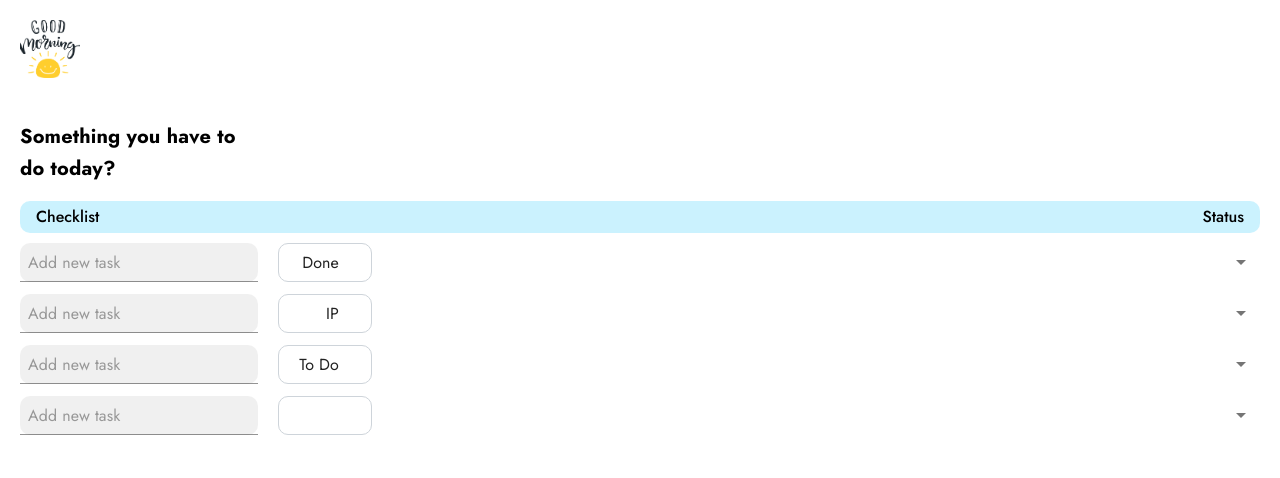
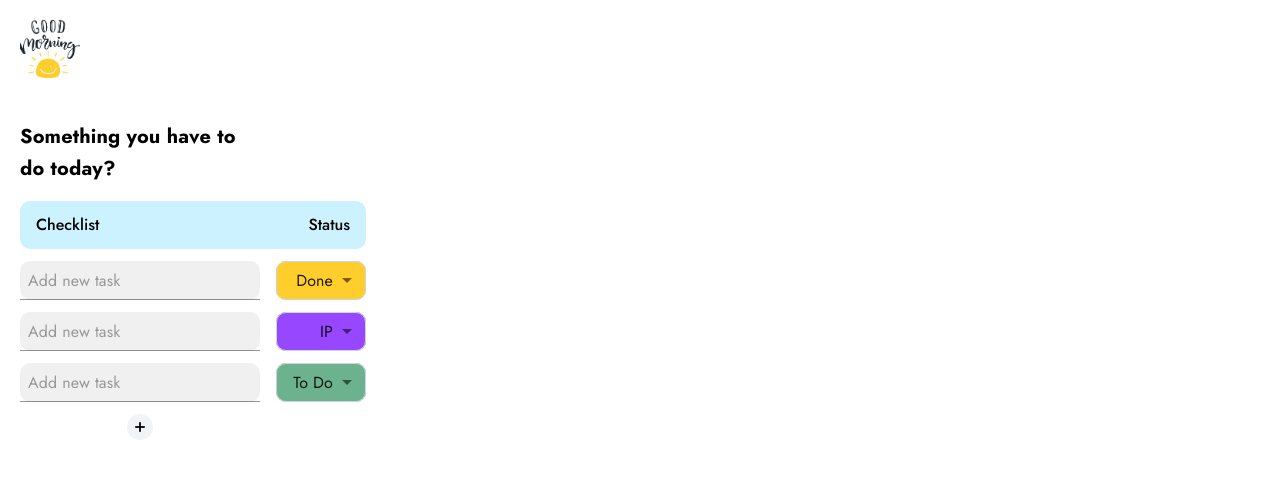
Before and after one commit to dungzga/i-Care, a Next.js app: page /todo in a window 1280 px wide. Shown: the top 478 px of the page. Built offline with nearby package versions, Linux system fonts and the light colour scheme.

Commit message:
add todo features

```diff
--- a/src/views/QuoteViews/QuoteViews.tsx
+++ b/src/views/QuoteViews/QuoteViews.tsx
@@ -55,7 +55,7 @@ export const QuoteViews: FC = () => {
                 !isLoading &&
                 <div className={styles.wrapper}>
                     <span className={`${styles.fadeInBox} ${styles.fadein} ${styles.quote}`}>
-                        {quote}
+                    "{quote}"
                     </span>
                     <Stack position={"absolute"} bottom={"40px"}>
                         <Link href={`/i-care`}>
--- a/src/views/ToDoViews/ToDoViews.module.css
+++ b/src/views/ToDoViews/ToDoViews.module.css
@@ -1,11 +1,8 @@
 .gridBox{
     display: grid;
     width: 100%;
-    grid-template:
-      [header-left] "head head" 30px [header-right]
-      [main-left] "text  dropdown" 1fr [main-right]
-      / 250px 1fr;
-    column-gap: 8px;
+    grid-template: "head head" "text  dropdown" / 240px 90px;
+    column-gap: 16px;
     margin-top: 16px;
 }
 
@@ -35,4 +32,12 @@
     display: flex;
     flex-direction: column;
     gap: 12px;
-  }
+}
+
+.addButton{
+  text-align: center;
+}
+
+.removeButton{
+  align-self: flex-end
+}
--- a/src/views/ToDoViews/ToDoViews.tsx
+++ b/src/views/ToDoViews/ToDoViews.tsx
@@ -1,11 +1,11 @@
 "use client"
 
-import { FC, useState } from "react"
+import { FC, useEffect, useState } from "react"
 import styles from "./ToDoViews.module.css"
 import { styled } from '@mui/material/styles';
 import InputBase from '@mui/material/InputBase';
 
-import { Link, MenuItem, NativeSelect, Select, TextField, Typography } from "@mui/material"
+import { Link, MenuItem, NativeSelect, Select, SelectChangeEvent, TextField, Typography } from "@mui/material"
 import { LayoutViews } from "../LayoutViews/LayoutViews"
 import { ActionButton } from "@/components/core/ActionButton";
 import Image from "next/image";
@@ -13,7 +13,7 @@ import Image from "next/image";
 
 export interface TTodoList {
     content: string,
-    status: "done" | "inprogress" | "todo" | null
+    status: string
 }
 
 const defaultTodoList: TTodoList[] = [
@@ -28,20 +28,16 @@ const defaultTodoList: TTodoList[] = [
     {
         content: "",
         status: "todo"
-    },
-    {
-        content: "",
-        status: null
     }
 ]
 
 const BootstrapInput = styled(InputBase)(({ theme }) =>
-    ({
+    {
+        return {
         '& .MuiInputBase-input': {
-    width: "50px",
+        width: "60px",
         borderRadius: "10px",
         position: 'relative',
-      backgroundColor: "#FFFFFF",
         border: '1px solid #ced4da',
         fontSize: 16,
         padding: '7px 10px',
@@ -53,11 +49,32 @@ const BootstrapInput = styled(InputBase)(({ theme }) =>
             boxShadow: '0 0 0 0.2rem rgba(0,123,255,.25)',
         },
         },
-  }));
+    }
+    });
 
 
 export const ToDoViews: FC = () => {
     const [todoList, setTodoList] = useState<TTodoList[]>(defaultTodoList);
+
+    const addMoreTodoItem = () => {
+        const newTodoItem: TTodoList = {
+            content: "",
+            status: ""
+        }
+        const newTodoList = [...todoList];
+        newTodoList.push(newTodoItem);
+        setTodoList(newTodoList);
+    }
+
+    const removeTodoItem = (index: number) => {
+        const newTodoList = [...todoList];
+        newTodoList.splice(index, 1);
+        setTodoList(newTodoList);
+    }
+
+    useEffect(() => {
+        console.log(todoList)
+    },[todoList])
     return (
         <LayoutViews>
             <Link href="/i-care">
@@ -81,10 +98,12 @@ export const ToDoViews: FC = () => {
                 <div className={styles.text}>
                     {todoList.map((todo, index) => {
                         return (
+                        <>
+
                         <TextField
                         sx={{
                             borderRadius: "10px",
-                            width: "95%"
+                            width: "100%",
                         }}
                         key={index}
                         value={todo.content}
@@ -93,17 +112,43 @@ export const ToDoViews: FC = () => {
                         variant="filled"
                         multiline
                         placeholder="Add new task" />
+                        {index > 2 &&
+                            <Image
+                            width={16}
+                            height={16}
+                            alt="remove button"
+                            src="/remove_button.png"
+                            onClick={() => removeTodoItem(index)}
+                            className={styles.removeButton}
+                            />
+                        }
+                        </>
                         )
                     })}
 
                 </div>
                 <div className={styles.dropdown}>
                     {todoList.map((todo, index) => {
+                    var optionBackgroundColor: string = "";
+                    if(todo.status == "done"){
+                        optionBackgroundColor = "#FFCE2D"
+                    } else if(todo.status == "inprogress"){
+                        optionBackgroundColor = "#9747FF"
+                    } else if(todo.status == "todo"){
+                        optionBackgroundColor = "#6CB28E"
+                    } else {
+                        optionBackgroundColor = "#FFFFFF"
+                    }
                     return (
                     <Select
                     key={index}
-                    input={<BootstrapInput />}
+                    input={<BootstrapInput style={{backgroundColor: optionBackgroundColor, borderRadius: "10px"}}/>}
                     value={todo.status}
+                    onChange={(e: SelectChangeEvent) => {
+                        const newTodoList = [...todoList];
+                        newTodoList[index].status = e.target.value;
+                        setTodoList(newTodoList);
+                    }}
                     >
                     <MenuItem value="">
                         <em>None</em>
@@ -117,6 +162,16 @@ export const ToDoViews: FC = () => {
 
                 </div>
 
+                <div className={styles.addButton}>
+                    <Image
+                    width={26}
+                    height={26}
+                    alt="add button"
+                    src="/add_button.png"
+                    onClick={addMoreTodoItem}
+                    />
+                </div>
+
             </div>
         </LayoutViews>
     )
```
Also changed, not shown: public/add_button.png (added), public/remove_button.png (added). Lines whose indentation alone changed are shown as unchanged.
